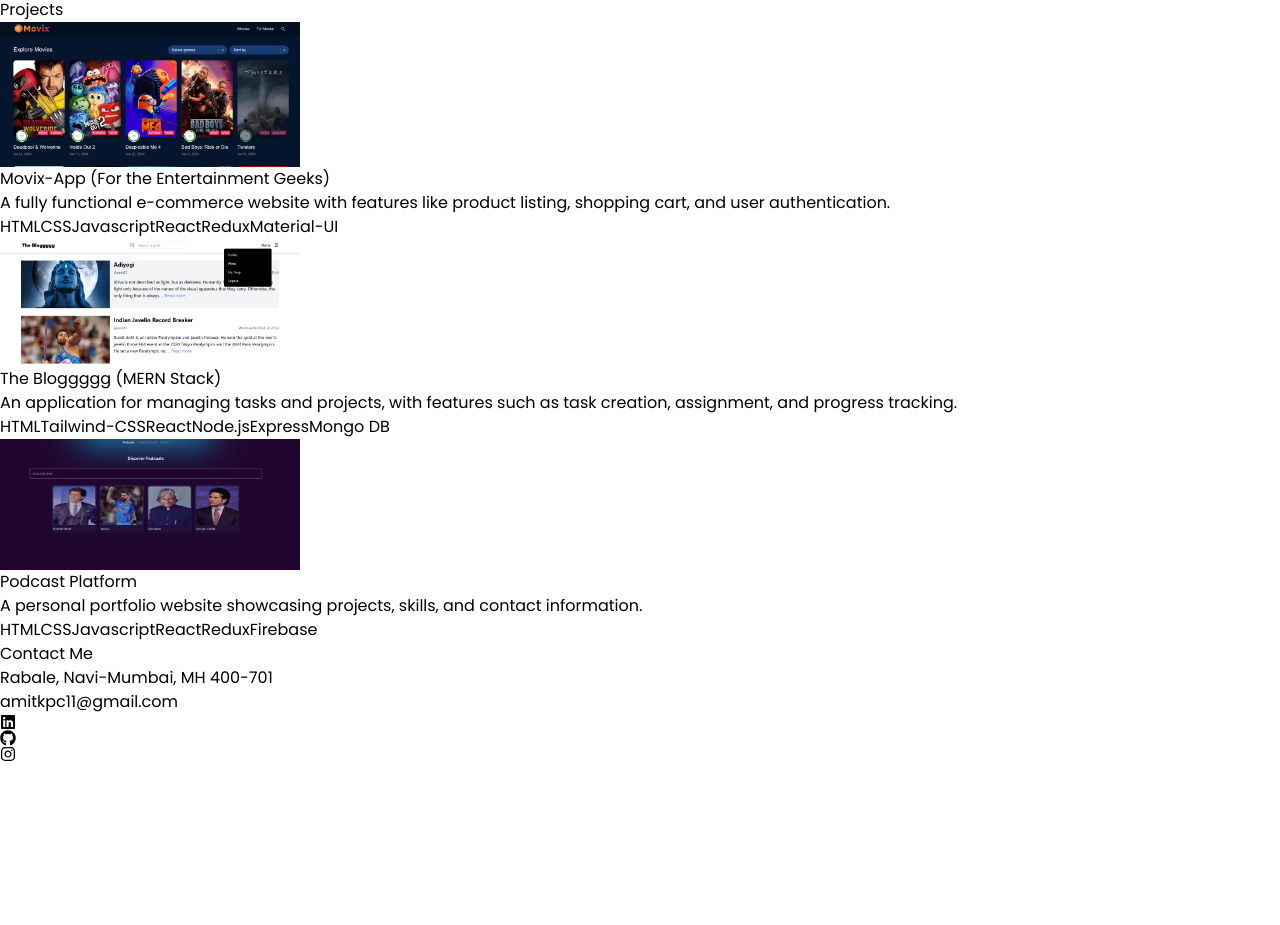
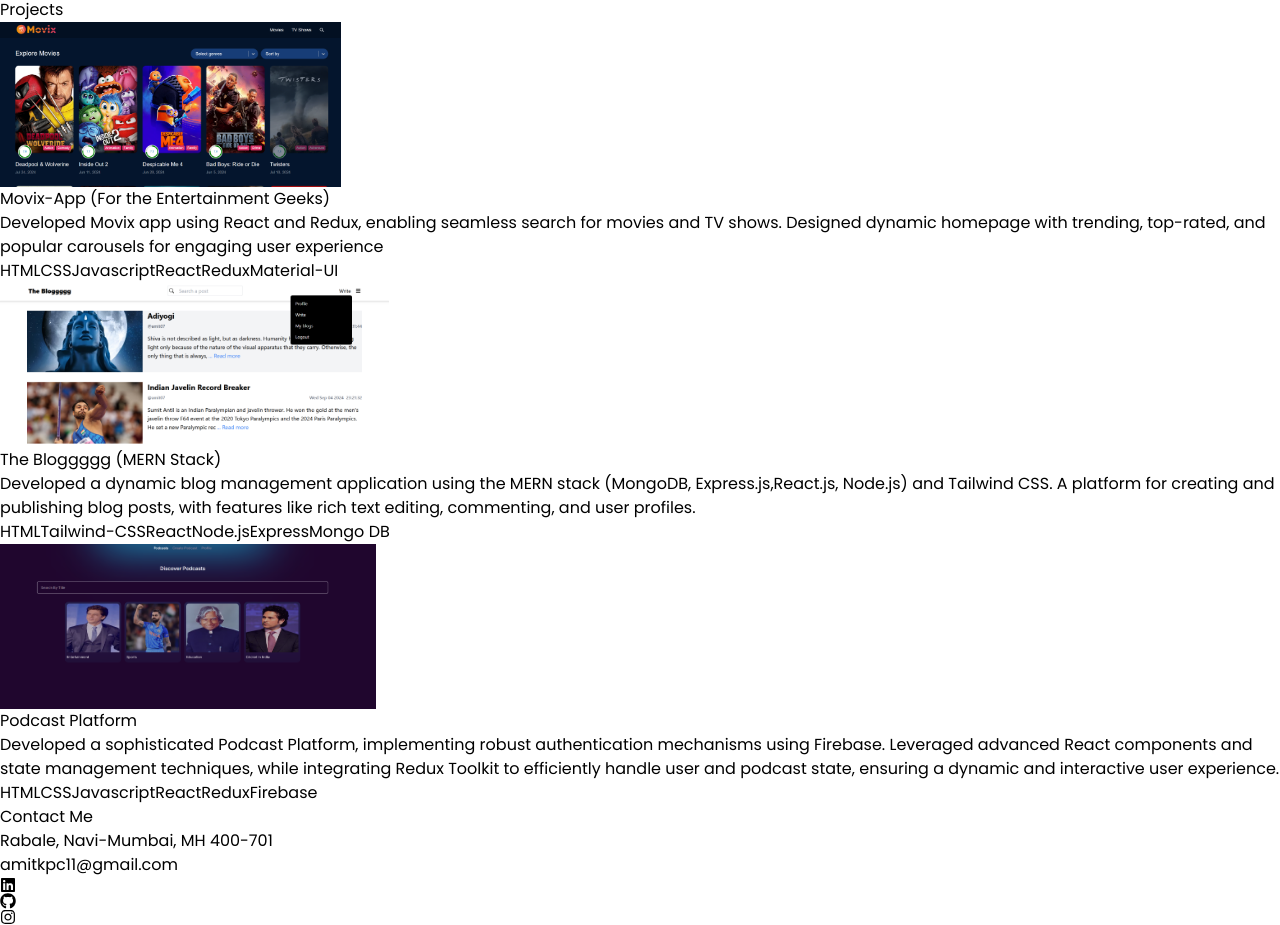
Before and after one commit to amitkumarpc7/AmitK-Portfolio, a React (Vite) app: page / in a window 1280 px wide. Shown: the part 2235-3160 px from the top of the page. Before the commit the page ends 2997 px from the top, so only its background shows below. Built offline with nearby package versions, Linux system fonts and the light colour scheme.

Commit message:
Added projects and resume

```diff
--- a/src/Components/Hero.jsx
+++ b/src/Components/Hero.jsx
@@ -1,6 +1,6 @@
 import { HERO_CONTENT } from "../constants";
 import profilePic from "../assets/AmitProfile.jpeg";
-import CV from "../../src/assets/AmitCV.pdf";
+import CV from "../../src/assets/AmitKCV.pdf";
 
 import { motion } from "framer-motion";
 
--- a/src/Components/Navbar.jsx
+++ b/src/Components/Navbar.jsx
@@ -1,21 +1,23 @@
 import React, { useEffect, useState } from "react";
 import { TiThMenu } from "react-icons/ti";
 import { IoClose } from "react-icons/io5";
-import CV from "../../src/assets/AmitCV.pdf";
+import CV from "../../src/assets/AmitKCV.pdf";
 
 const Navbar = () => {
   const [menuOpen, setMenuOpen] = useState(false);
-  const handleMenuToggle=()=>{
+  const handleMenuToggle = () => {
     setMenuOpen(!menuOpen);
+  };
+  useEffect(() => {
+    if (menuOpen) {
+      document.body.style.overflow = "hidden";
+    } else {
+      document.body.style.overflow = "auto";
     }
-  useEffect(()=>{
-    if(menuOpen){
-      document.body.style.overflow="hidden";
-    }
-    else{
-      document.body.style.overflow="auto";
-    }
-  },[menuOpen])
+    return () => {
+      document.body.style.overflow = "auto";
+    };
+  }, [menuOpen]);
   return (
     <>
       <nav className="top-0 z-50 mb-20 flex items-center justify-between px-3 py-5">
--- a/src/Components/Projects.jsx
+++ b/src/Components/Projects.jsx
@@ -1,7 +1,6 @@
 import React from "react";
 import { PROJECTS } from "../constants";
 import { motion } from "framer-motion";
-
 
 const Projects = () => {
   return (
@@ -26,8 +25,7 @@
             >
               <img
                 src={project.image}
-                width={300}
-                height={400}
+                style={{height:"165px"}}
                 alt={project.title}
                 className="mb-6 rounded"
               />
@@ -39,8 +37,15 @@
               transition={{ duration: 1 }}
               className="w-full max-w-xl lg:w-3/4"
             >
-              <a href={project.link} className="mb-2 m-3 font-semibold hover:text-purple-400" target="_blank" rel="noopener noreferrer">{project.title}</a>
-              <p className="mb-7 m-3 text-neutral-400">{project.description}</p>
+              <a
+                href={project.link}
+                className="mb-2 mx-4 font-semibold hover:text-purple-400"
+                target="_blank"
+                rel="noopener noreferrer"
+              >
+                {project.title}
+              </a>
+              <p className="mb-5 mx-4 text-neutral-400">{project.description}</p>
               {project.technologies.map((tech, index) => (
                 <span
                   key={index}
--- a/src/constants/index.js
+++ b/src/constants/index.js
@@ -12,50 +12,54 @@
     role: "Full Stack Developer Apprentice",
     company: "Acciojob .",
     description: `Learning full stack development under the guidance of teachers and mentors from reputable companies such as Google, Flipkart, and Myntra. Created multiple frontend projects and solved over 250+ DSA (Data Structures and Algorithms) questions on the AccioJob platform.`,
-    // technologies: ["Javascript", "React.js", "DSA", "mongoDB",'Express.js'],
   },
   {
     year: "2021 - 2023",
     role: "Helpdesk Engineer",
     company: "NSEIT Limited",
     description: `Took ownership of customer-reported issues, seeing them through to resolution and maintaining customer satisfaction. Performed in-depth troubleshooting tailored to the customer’s skill level, ensuring clear communication and effective resolution. Collaborated with cross-functional teams to escalate complex technical issues and facilitate knowledge sharing, contributing to continuous improvement initiatives within the organization.`,
-    // technologies: ["HTML", "CSS", "Vue.js", "mySQL"],
   },
-
 ];
 
 export const PROJECTS = [
   {
     title: "Movix-App (For the Entertainment Geeks)",
     image: project1,
-    link: "https://podcast-platform7.netlify.app/",
+    link: "https://movies-movix-app.netlify.app/",
     description:
-      "A fully functional e-commerce website with features like product listing, shopping cart, and user authentication.",
-    technologies: ["HTML", "CSS","Javascript", "React", "Redux","Material-UI" ],
+      " Developed Movix app using React and Redux, enabling seamless search for movies and TV shows. Designed dynamic homepage with trending, top-rated, and popular carousels for engaging user experience",
+    technologies: [
+      "HTML",
+      "CSS",
+      "Javascript",
+      "React",
+      "Redux",
+      "Material-UI",
+    ],
   },
   {
     title: "The Bloggggg (MERN Stack)",
     image: project2,
-    link: "https://podcast-platform7.netlify.app/",
+    link: "https://blog-app-22b8.onrender.com/",
     description:
-      "An application for managing tasks and projects, with features such as task creation, assignment, and progress tracking.",
-    technologies: ["HTML", "Tailwind-CSS", "React", "Node.js","Express","Mongo DB"],
+      "Developed a dynamic blog management application using the MERN stack (MongoDB, Express.js,React.js, Node.js) and Tailwind CSS. A platform for creating and publishing blog posts, with features like rich text editing, commenting, and user profiles.",
+    technologies: [
+      "HTML",
+      "Tailwind-CSS",
+      "React",
+      "Node.js",
+      "Express",
+      "Mongo DB",
+    ],
   },
   {
     title: "Podcast Platform",
     image: project3,
     link: "https://podcast-platform7.netlify.app/",
     description:
-      "A personal portfolio website showcasing projects, skills, and contact information.",
-    technologies: ["HTML", "CSS", "Javascript","React","Redux","Firebase"],
+      "Developed a sophisticated Podcast Platform, implementing robust authentication mechanisms using Firebase.  Leveraged advanced React components and state management techniques, while integrating Redux Toolkit to efficiently handle user and podcast state, ensuring a dynamic and interactive user experience.",
+    technologies: ["HTML", "CSS", "Javascript", "React", "Redux", "Firebase"],
   },
-  // {
-  //   title: "Blogging Platform",
-  //   image: project4,
-  //   description:
-  //     "A platform for creating and publishing blog posts, with features like rich text editing, commenting, and user profiles.",
-  //   technologies: ["HTML", "CSS", "Vue.js", "Express", "mySQL"],
-  // },
 ];
 
 export const CONTACT = {
```
Also changed, not shown: 1 other file (tests, documents, lock files or other folders). Lines whose indentation alone changed are shown as unchanged.
